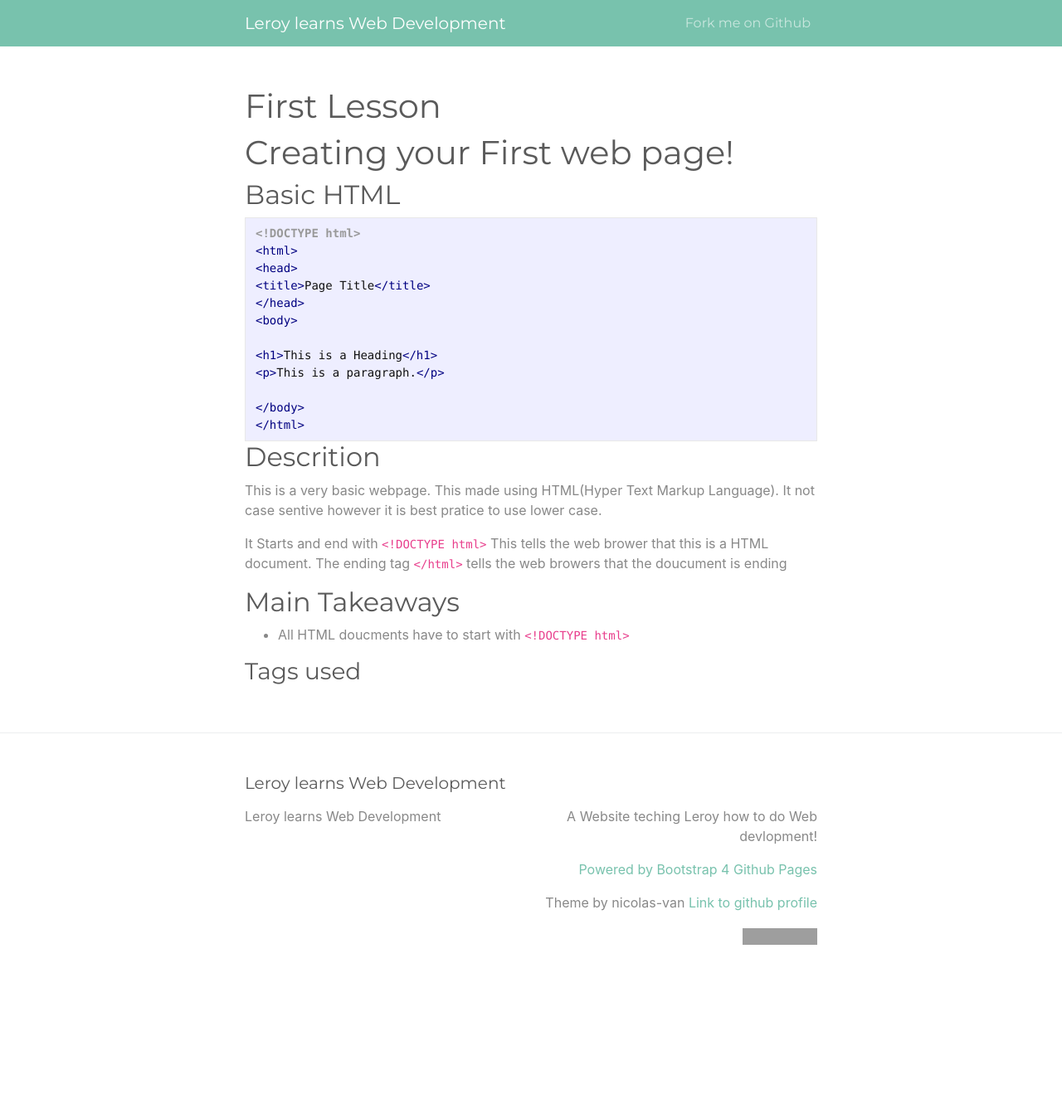
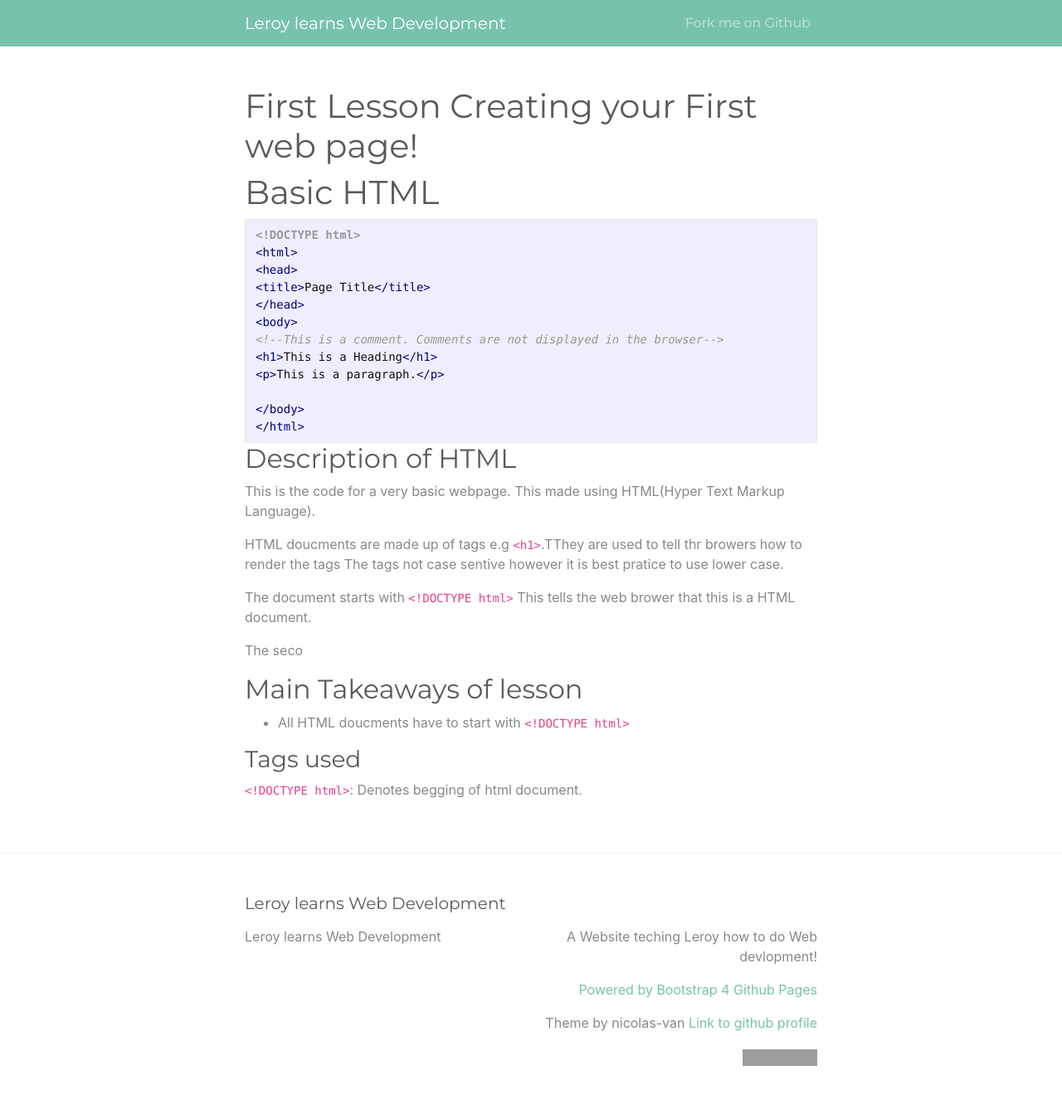
Before and after one commit to camilla-jones/leroy-learns, a Jekyll site: the page built from HTML/basic-html.md, in a window 1280 px wide. Shown: the whole page at 83% size. Built offline with Jekyll 4.4.1, drawn with Linux system fonts in a browser that asks for light colours; before the commit the page ends 1204 px from its top, so only the background shows below that; grey boxes are pictures that could not be loaded.

Commit message:
Update basic-html.md

````diff
--- a/HTML/basic-html.md
+++ b/HTML/basic-html.md
@@ -1,10 +1,9 @@
 ---
 layout: home
-title: First Lesson
+title: First Lesson Creating your First web page!
 ---
-# Creating your First web page!
+# Basic HTML
 
-## Basic HTML
 ```html
 <!DOCTYPE html>
 <html>
@@ -12,22 +11,27 @@ title: First Lesson
 <title>Page Title</title>
 </head>
 <body>
-
+<!--This is a comment. Comments are not displayed in the browser-->
 <h1>This is a Heading</h1>
 <p>This is a paragraph.</p>
 
 </body>
 </html>
 ```
-## Descrition
-This is a very basic webpage. This made using HTML(Hyper Text Markup Language). It not case sentive however it is best pratice to use lower case.
 
-It Starts and end with `<!DOCTYPE html>` This tells the web brower that this is a HTML document. The ending tag `</html>` tells the web browers that the doucument is ending
+## Description of HTML
+This is the code for a very basic webpage. This made using HTML(Hyper Text Markup Language).
 
+HTML doucments are made up of tags e.g `<h1>`.TThey are used to tell thr browers how to render the tags  The tags not case sentive however it is best pratice to use lower case.
 
+The document starts with `<!DOCTYPE html>` This tells the web brower that this is a HTML document.
 
-## Main Takeaways
+The seco
+
+## Main Takeaways of lesson
 
 - All HTML doucments have to start with `<!DOCTYPE html>`
 
 ### Tags used
+
+`<!DOCTYPE html>`: Denotes begging of html document.
````
